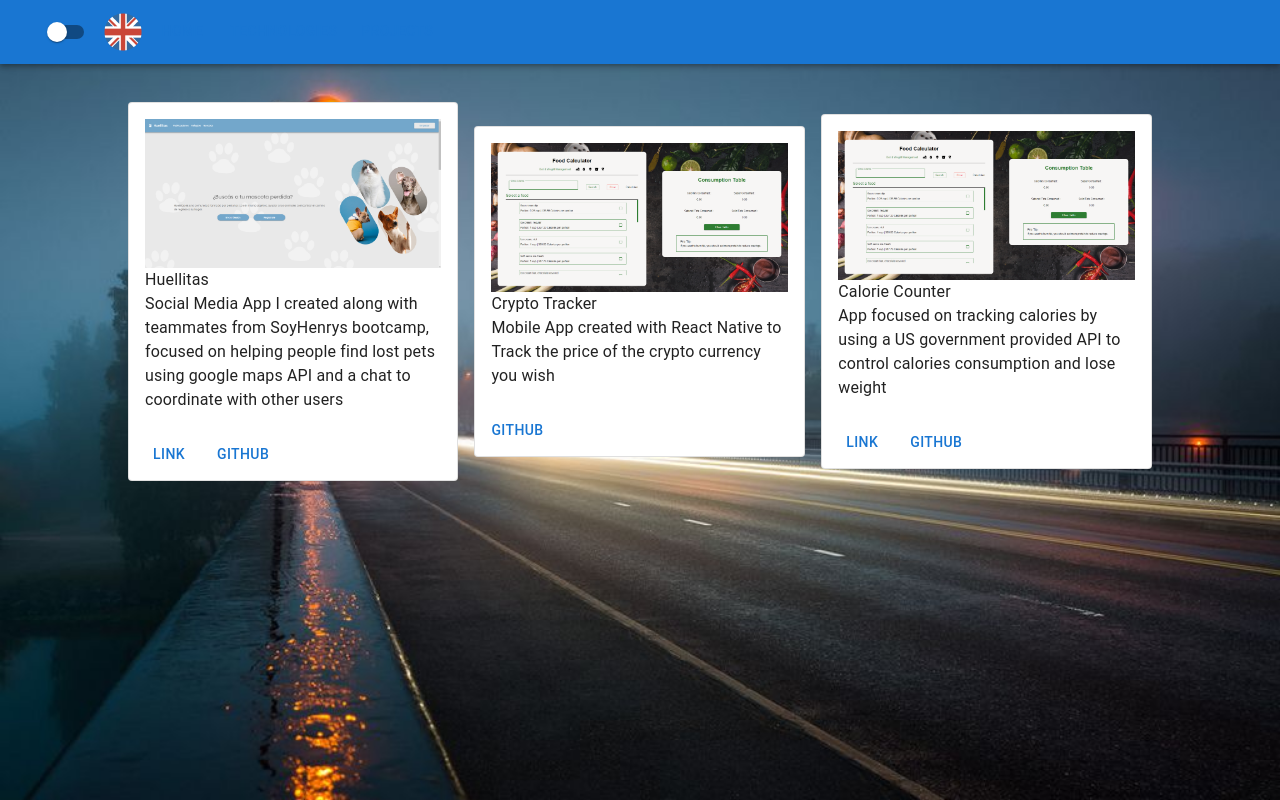
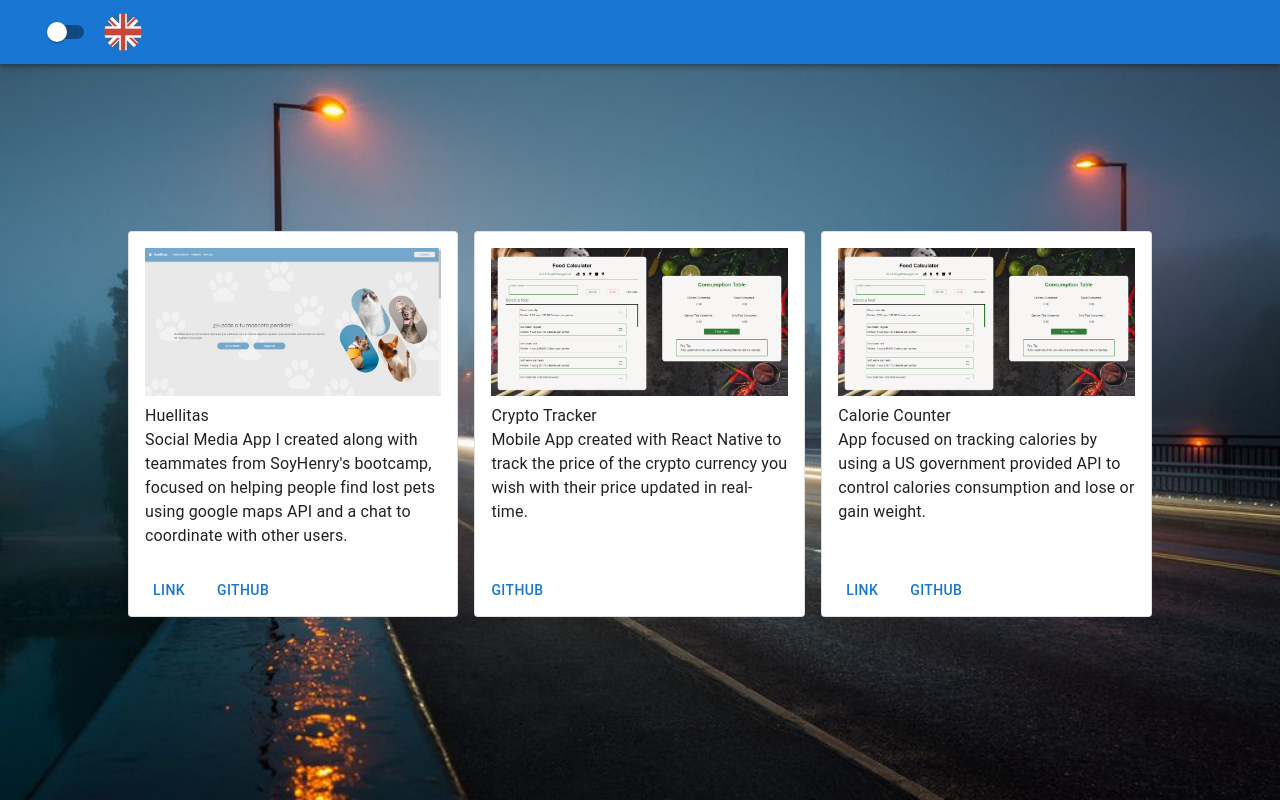
Before and after one commit to JustBecerra/personal-portfolio, a Next.js app: page /projects in a window 1280 px wide. Built offline with nearby package versions, Linux system fonts and the light colour scheme.

Commit message:
add correct style for project cards

```diff
--- a/src/app/projects/page.tsx
+++ b/src/app/projects/page.tsx
@@ -16,8 +16,8 @@ import {
 
 export default function projects() {
   return (
-    <main className="flex flex-col items-center justify-center">
-      <Box className="w-[80%] mt-[3%] flex flex-row justify-center items-center gap-[1rem]">
+    <main className="flex flex-col h-[90%] items-center justify-center">
+      <Box className="w-[80%] flex flex-row justify-center items-center gap-[1rem]">
         <ProjectCard
           title={"Huellitas"}
           screenshot={huellitasSH}
--- a/src/components/ProjectCard/index.tsx
+++ b/src/components/ProjectCard/index.tsx
@@ -1,4 +1,5 @@
 import {
+  Box,
   Button,
   Card,
   CardActions,
@@ -24,11 +25,13 @@ export const ProjectCard = ({
   description,
 }: props) => {
   return (
-    <Card variant="outlined">
+    <Card className="h-[100%] flex flex-col justify-between" variant="outlined">
       <CardContent>
         <Image src={screenshot} alt="" />
-        <Typography>{title}</Typography>
-        <Typography>{description}</Typography>
+        <Box className="mt-2">
+          <Typography>{title}</Typography>
+          <Typography className="mt-4">{description}</Typography>
+        </Box>
       </CardContent>
       <CardActions>
         {url && (
--- a/src/misc/index.tsx
+++ b/src/misc/index.tsx
@@ -88,14 +88,13 @@ export const TechnologiesList = [
 
 export const huellitasURL = "https://huellitas.vercel.app/home";
 export const huellitasGithubURL = "https://github.com/cdwenz/huellitas-pg";
-export const huellitasDescription =
-  "Social Media App I created along with teammates from SoyHenrys bootcamp, focused on helping people find lost pets using google maps API and a chat to coordinate with other users";
+export const huellitasDescription = `Social Media App I created along with teammates from SoyHenry's bootcamp, focused on helping people find lost pets using google maps API and a chat to coordinate with other users.`;
 export const calorieCounterURL = "https://calorie-counter-xi.vercel.app";
 export const calorieCounterGitHubURL =
   "https://github.com/JustBecerra/calorie-counter";
 export const calorieCounterDescription =
-  "App focused on tracking calories by using a US government provided API to control calories consumption and lose weight";
+  "App focused on tracking calories by using a US government provided API to control calories consumption and lose or gain weight.";
 export const cryptoTrackerGithubURL =
   "https://github.com/JustBecerra/crypto-tracker";
 export const cryptoTrackerDescription =
-  "Mobile App created with React Native to Track the price of the crypto currency you wish";
+  "Mobile App created with React Native to track the price of the crypto currency you wish with their price updated in real-time.";
```
